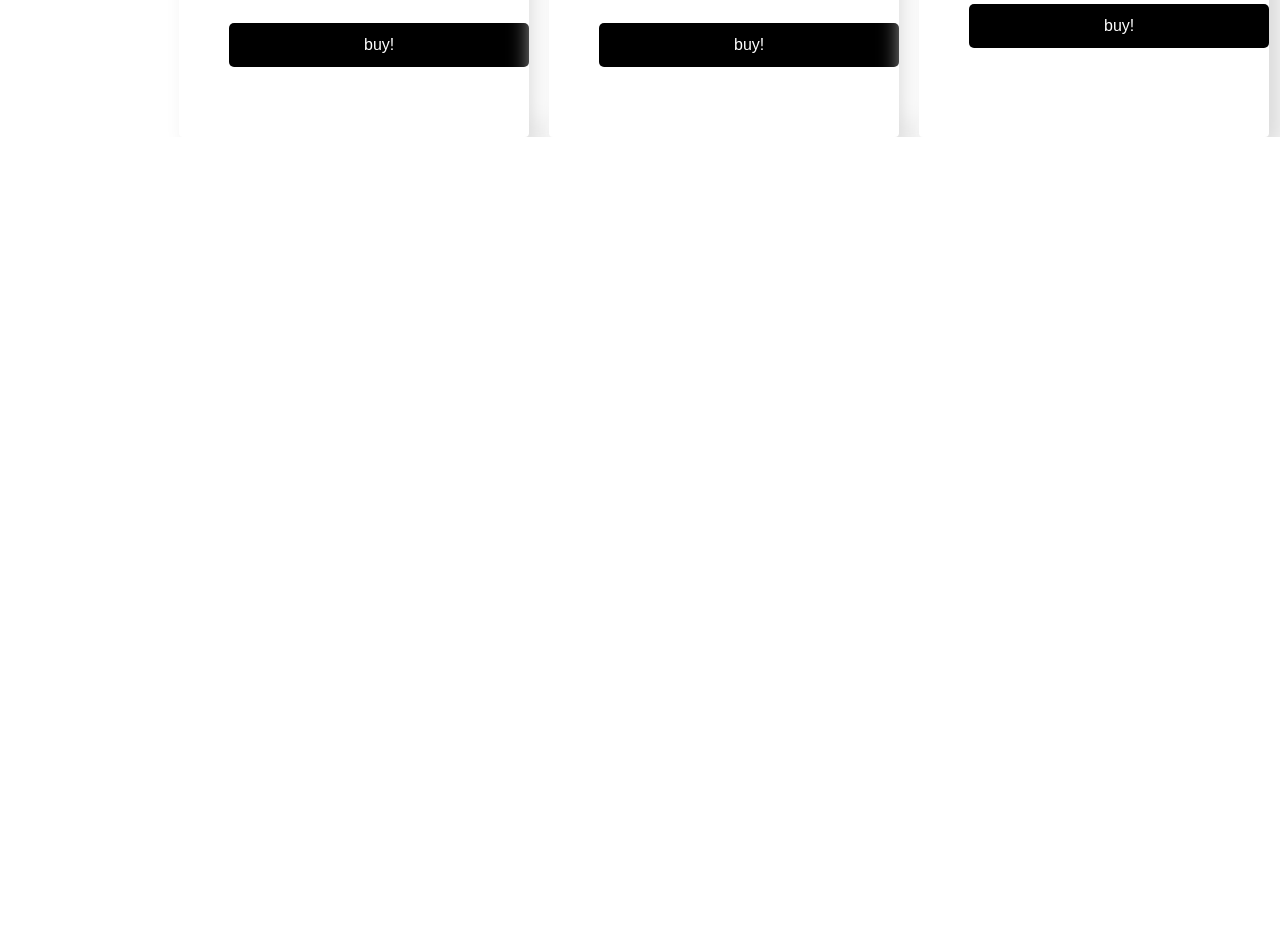
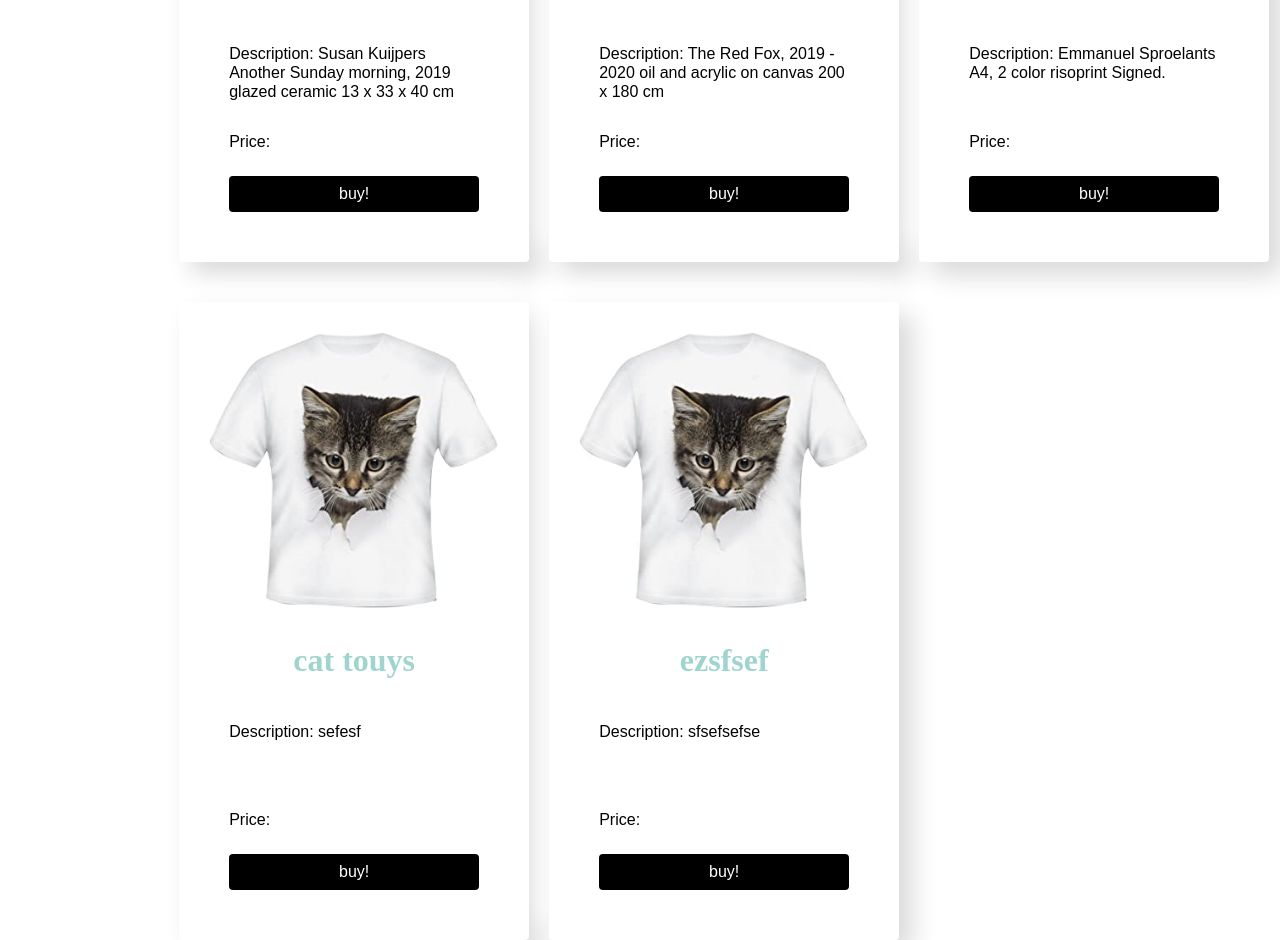
Before and after one commit to MikailMilissen/eindwerk_intecbrussel, a React (Create React App) app in the folder eindwerk_intecbrussel/: page /shop in a window 1280 px wide. Shown: the part 1400-2340 px from the top of the page. Before the commit the page ends 1537 px from the top, so only its background shows below. Built offline with nearby package versions, Linux system fonts and the light colour scheme; no server answers; data requests are answered from the project's data file.

Commit message:
'changes'

```diff
--- a/eindwerk_intecbrussel/db.json
+++ b/eindwerk_intecbrussel/db.json
@@ -54,6 +54,11 @@
       "title": "test message",
       "body": "hi here",
       "id": 7
+    },
+    {
+      "title": "hello",
+      "body": "sfsef",
+      "id": 8
     }
   ],
   "shopitems": [
@@ -95,6 +100,16 @@
       "title": "illustration print",
       "body": "Emmanuel Sproelants \nA4, 2 color risoprint\nSigned.",
       "id": 6
+    },
+    {
+      "title": "cat touys",
+      "body": "sefesf",
+      "id": 7
+    },
+    {
+      "title": "ezsfsef",
+      "body": "sfsefsefse",
+      "id": 8
     }
   ],
   "artists": [
--- a/eindwerk_intecbrussel/src/components/ShopItem.js
+++ b/eindwerk_intecbrussel/src/components/ShopItem.js
@@ -1,7 +1,7 @@
 import React, {useState} from 'react'
 import './style/ShopItem.css'
 import { Link } from 'react-router-dom'
-
+import image from './images/cat.jpg'
 
 
 import { Jumbotron, Button, Card, CardImg, CardBody, CardTitle, CardSubtitle } from 'reactstrap';
@@ -15,7 +15,7 @@ function ShopItem({shopitems, title}) {
 {shopitems.map((shopitem) => (
 
   <Card className="single_message_div">
-      <CardImg top src='../../public/images/cat.jpg' alt="Card image cap" />
+      <CardImg top src={image} alt="Card image cap" />
       <CardBody>
 
     <Link to={`/shopitems/${shopitem.id}`}>
@@ -24,8 +24,8 @@ function ShopItem({shopitems, title}) {
     </Link>
       <CardSubtitle tag="h6" className="mb-2">Description: {shopitem.body}</CardSubtitle>
       <CardTitle tag="h5">Price: {shopitem.price}</CardTitle>
-
-      <Button className="button">buy!</Button>
+      {console.log(shopitem.price)}
+      <Button className="shopItem__button">buy!</Button>
       </CardBody>
   </Card>
 
--- a/eindwerk_intecbrussel/src/components/style/Homepage.css
+++ b/eindwerk_intecbrussel/src/components/style/Homepage.css
@@ -5,7 +5,7 @@
 display: grid
 }*/
 .home__container {
-    height: 800px;
+    height: 100vh;
     background: linear-gradient(-45deg, #0e332c, #659B91, #99E6D8,#eaf9f7);
     background-size: 400% 400%;
     animation: gradient 15s ease infinite;
--- a/eindwerk_intecbrussel/src/components/style/Message.css
+++ b/eindwerk_intecbrussel/src/components/style/Message.css
@@ -39,6 +39,7 @@ h2 {
   font-family: poppins;
   font-weight: bold !important;
   color: #a0d4ce;
+  height: 2em;
 }
 
 @media screen and (max-width: 1225px) {
--- a/eindwerk_intecbrussel/src/components/style/ShopItem.css
+++ b/eindwerk_intecbrussel/src/components/style/ShopItem.css
@@ -26,18 +26,21 @@
 
  h5{
      font-size: small;
+     height: 2em;
  }
 
  h6{
     font-size: small;
     color: black !important;
+    height: 5em !important;
 }
 
- .button{
+ .shopItem__button{
     background-color: black !important;
     color: white;
     border:  none !important;
 
+    width: 100%;
     padding-top: 2px;
     padding-bottom: 2px;
     padding-left: 10px;
--- a/eindwerk_intecbrussel/src/components/style/about.css
+++ b/eindwerk_intecbrussel/src/components/style/about.css
@@ -19,7 +19,7 @@
 */
 
 .about__container {
-        height: 800px;
+        height: 100vh;
         background: linear-gradient(-45deg, #1D1D1B, #575756, #9D9D9C,#DADADA);
         background-size: 400% 400%;
         animation: gradient 15s ease infinite;
```
Also changed, not shown: eindwerk_intecbrussel/src/components/images/cat.jpg (renamed from eindwerk_intecbrussel/public/images/cat.jpg).
